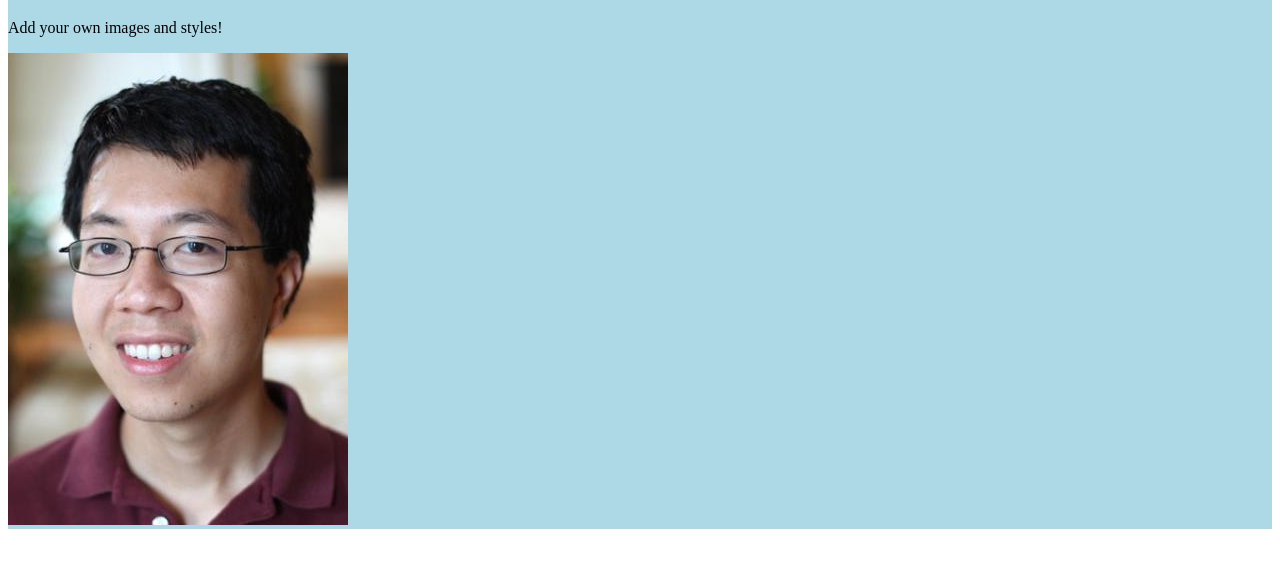
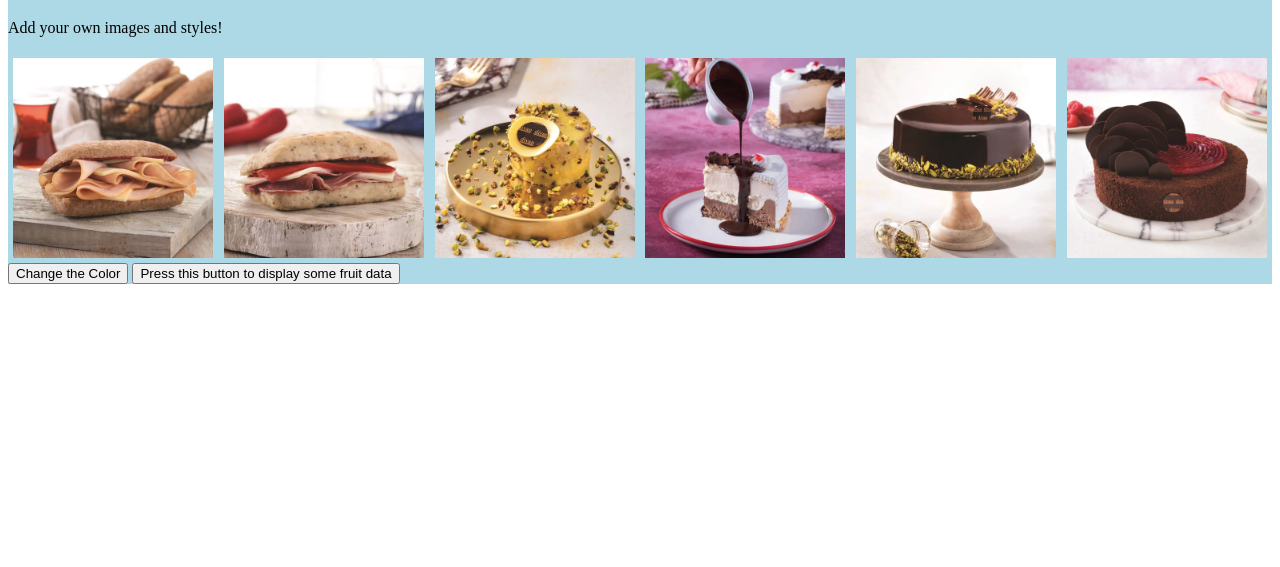
Before and after one commit to theSStranger/studio3, a plain HTML site: page index.html in a window 1280 px wide. Shown: the part 61-628 px from the top of the page. Drawn offline with Linux system fonts and the light colour scheme.

Commit message:
bakery updated

```diff
--- a/app.js
+++ b/app.js
@@ -26,7 +26,12 @@ const updatePage = async () => {
 
   // Make API request and get an array of fruit objects
   const fruitsArray = await apiRequest();
-  // console.log(fruitsArray);
+  console.log(fruitsArray);
+  const filtered = fruitsArray.filter(fruit =>
+    fruit.nutritions.sugar > 10
+  )
+  console.log(filtered);
+
 
   // TODO: Use either `map` and/or `filter` to extract some data from the array of fruit objects
   // For example, find "name of all fruits whose sugar > 15",
@@ -47,6 +52,22 @@ const exampleAddElement = () => {
   const existingElement = document.getElementById('example-id');
   existingElement.append(newElement);
 }
+// const changeBackgroundColor = (color) => {
+//   console.dir(color)
+//   document.body.style.backgroundColor = color.value
+// }
+// const list = ['serdar', 'mason', 'max', 'zeynep']
+// const filtered = list.filter( name => {
+//   return name.includes("m")
+// })
+
+// const mapped = list.map((name) => {
+//   return {
+//     'index' : i,
+//     'name' : name
+//   }
+// })
+// console.log(filtered)
 
 /**
  * To access information in this API, we need to send our requests through a proxy due to CORS restrictions.
--- a/index.html
+++ b/index.html
@@ -16,11 +16,18 @@
 
       <!-- TODO: PART I Add your own images and use CSS flex to make sure they work on different screen sizes -->
       <div class="gallery-container">
-        <img class="gallery-item" src="./assets/jeff.jpg" alt="jeff watching u">
+        <img class="gallery-item" src="./assets/turkey.webp" alt="pink macaron">
+        <img class="gallery-item" src="./assets/rozbif.webp" alt="roastbeef">
+        <img class="gallery-item" src="./assets/noix cake.webp" alt="kruvasan"  >
+        <img class="gallery-item" src="./assets/rokoko.webp" alt="rokoko">
+        <img class="gallery-item" src="./assets/fistik.webp" alt="pistachio" >
+        <img class="gallery-item" src="./assets/cherry.webp" alt="cherry" >
       </div>
+      <button onclick = > Change the Color</button>
+
 
       <!-- TODO: PART II Uncomment the line below, and hook up this button to display data from an API -->
-      <!-- <button onclick="updatePage()">Press this button to display some fruit data</button> -->
+      <button onclick="updatePage()">Press this button to display some fruit data</button>
     </div>
   </body>
 
--- a/styles.css
+++ b/styles.css
@@ -10,5 +10,14 @@ Selects all image tags and makes them 500px;
 /*}*/
 
 .gallery-container {
+  display: flex;
+  flex-wrap: wrap;
+  justify-content: space-around;
+
   /* TODO add styles (hint: use flex!) https://www.w3schools.com/cssref/ */
 }
+.gallery-item {
+  max-width: 200px;
+  height: auto;
+  margin: 5px
+}
```
Also changed, not shown: assets/cherry.webp (added), assets/fistik.webp (added), assets/kruvasan.jpeg (added), assets/macaron.jpeg (added), assets/noix cake.webp (added), assets/rokoko.webp (added), assets/rozbif.webp (added), assets/turkey.webp (added).
